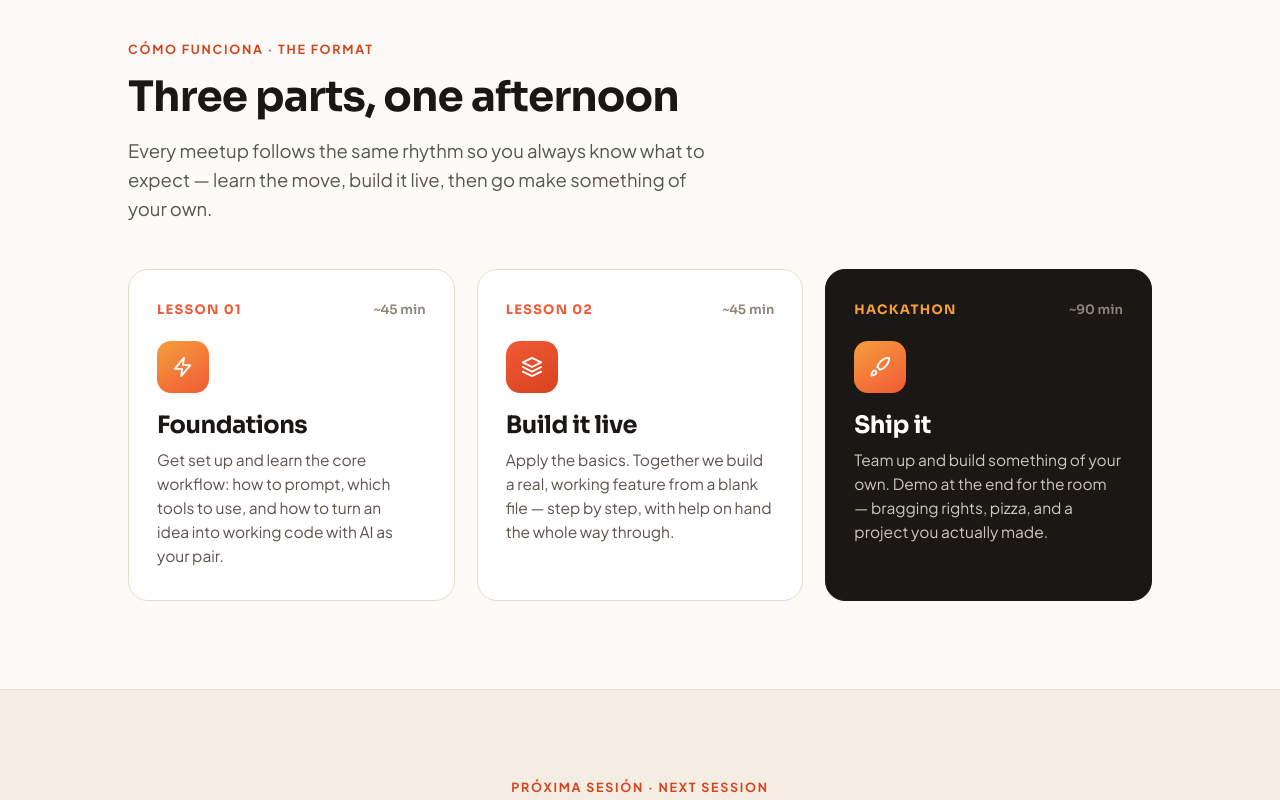
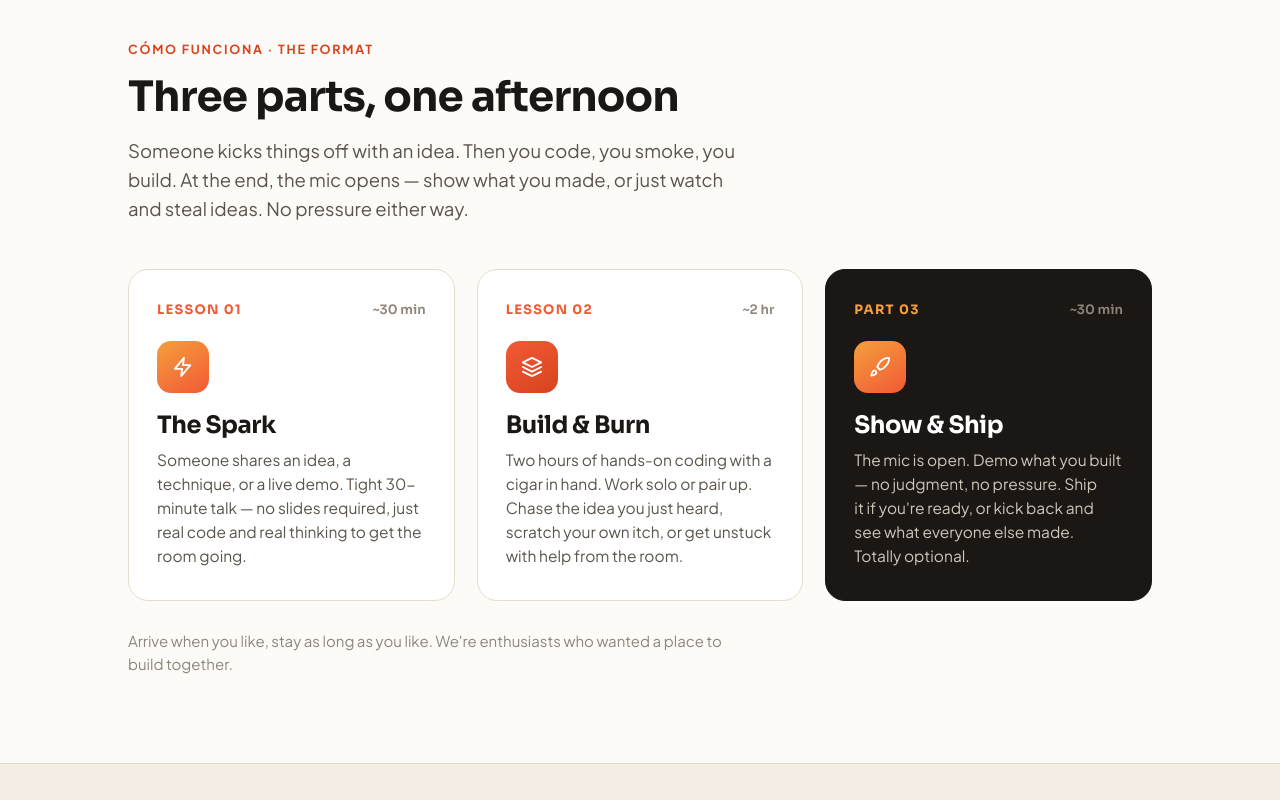
Before and after one commit to cigar-and-code/cigar-and-code, a plain HTML site: page index.html in a window 1280 px wide. Shown: the part 1560-2360 px from the top of the page. Drawn offline with Linux system fonts and the light colour scheme.

Commit message:
Update format section: new timing, copy, and flexibility messaging

```diff
--- a/index.html
+++ b/index.html
@@ -269,7 +269,7 @@ footer .mark{background:var(--coral);}
       <div class="sec-tag">¿Qué es Smoke &amp; Code?</div>
       <h2 class="sec-title">A room full of people<br>building the future</h2>
       <p>Smoke &amp; Code is a community meetup for anyone in the RGV who wants to build with AI — no computer-science degree required. We meet in person at <a href="https://cigarsocietyus.com/" target="_blank" rel="noopener" style="color:var(--coral);text-decoration:underline;text-underline-offset:2px">Cigar Society</a>, open our laptops, and make something real together. Grab a cigar from the lounge, light up, and code.</p>
-      <p>Every session mixes a short hands-on lesson with time to build. You'll leave having shipped something, met people doing the same, and with a clear next step. <span class="es">Bienvenidos todos.</span></p>
+      <p>No curriculum, no commitment. We're enthusiasts who wanted a place to build in person — cigars, code, and good company. Come for the full afternoon or drop in for a bit. The lounge is open either way. <span class="es">Bienvenidos todos.</span></p>
     </div>
     <div class="values">
       <div class="value">
@@ -295,44 +295,45 @@ footer .mark{background:var(--coral);}
 </section>
 
 <!-- ============================================================
-  COMPONENT: Format (Session Cards)
-  Three-column card grid. Cards: Lesson 01, Lesson 02, Hackathon.
-  Lesson 01 & 02: white bg, coral gradient icon.
-  Hackathon (.card.hack): dark ink bg, amber accent — visually distinct.
-  Each card: label + duration (top) / icon / title / description.
+   COMPONENT: Format (Session Cards)
+   Three-column card grid. Cards: Lesson 01, Lesson 02, Part 03.
+   Lesson 01 & 02: white bg, coral gradient icon.
+   Part 03 (.card.hack): dark ink bg, amber accent — visually distinct.
+   Each card: label + duration (top) / icon / title / description.
 ============================================================ -->
 <!-- ── Format ────────────────────────────── -->
 <section class="band" id="format">
   <div class="wrap">
     <div class="sec-tag">Cómo funciona · The format</div>
     <h2 class="sec-title">Three parts, one afternoon</h2>
-    <p class="sec-intro">Every meetup follows the same rhythm so you always know what to expect — learn the move, build it live, then go make something of your own.</p>
+    <p class="sec-intro">Someone kicks things off with an idea. Then you code, you smoke, you build. At the end, the mic opens — show what you made, or just watch and steal ideas. No pressure either way.</p>
     <div class="cards">
       <div class="card">
-        <div class="num"><span>Lesson 01</span><span class="dur">~45 min</span></div>
+        <div class="num"><span>Lesson 01</span><span class="dur">~30 min</span></div>
         <div class="step-ico" style="background:linear-gradient(150deg,#f59e3c,#f15a35)">
           <svg width="22" height="22" viewBox="0 0 24 24" fill="none" stroke="currentColor" stroke-width="2" stroke-linecap="round" stroke-linejoin="round"><path d="M13 2L3 14h8l-1 8 10-12h-8z"/></svg>
         </div>
-        <h3>Foundations</h3>
-        <p>Get set up and learn the core workflow: how to prompt, which tools to use, and how to turn an idea into working code with AI as your pair.</p>
+        <h3>The Spark</h3>
+        <p>Someone shares an idea, a technique, or a live demo. Tight 30-minute talk — no slides required, just real code and real thinking to get the room going.</p>
       </div>
       <div class="card">
-        <div class="num"><span>Lesson 02</span><span class="dur">~45 min</span></div>
+        <div class="num"><span>Lesson 02</span><span class="dur">~2 hr</span></div>
         <div class="step-ico" style="background:linear-gradient(150deg,#f15a35,#d8431f)">
           <svg width="22" height="22" viewBox="0 0 24 24" fill="none" stroke="currentColor" stroke-width="2" stroke-linecap="round" stroke-linejoin="round"><path d="M12 2L2 7l10 5 10-5-10-5z"/><path d="M2 17l10 5 10-5M2 12l10 5 10-5"/></svg>
         </div>
-        <h3>Build it live</h3>
-        <p>Apply the basics. Together we build a real, working feature from a blank file — step by step, with help on hand the whole way through.</p>
+        <h3>Build &amp; Burn</h3>
+        <p>Two hours of hands-on coding with a cigar in hand. Work solo or pair up. Chase the idea you just heard, scratch your own itch, or get unstuck with help from the room.</p>
       </div>
       <div class="card hack">
-        <div class="num"><span>Hackathon</span><span class="dur">~90 min</span></div>
+        <div class="num"><span>Part 03</span><span class="dur">~30 min</span></div>
         <div class="step-ico" style="background:linear-gradient(150deg,#f59e3c,#f15a35)">
           <svg width="22" height="22" viewBox="0 0 24 24" fill="none" stroke="currentColor" stroke-width="2" stroke-linecap="round" stroke-linejoin="round"><path d="M4.5 16.5c-1.5 1.26-2 5-2 5s3.74-.5 5-2c.71-.84.7-2.13-.09-2.91a2.18 2.18 0 0 0-2.91-.09z"/><path d="M12 15l-3-3a22 22 0 0 1 2-3.95A12.88 12.88 0 0 1 22 2c0 2.72-.78 7.5-6 11a22.35 22.35 0 0 1-4 2z"/></svg>
         </div>
-        <h3>Ship it</h3>
-        <p>Team up and build something of your own. Demo at the end for the room — bragging rights, pizza, and a project you actually made.</p>
+        <h3>Show &amp; Ship</h3>
+        <p>The mic is open. Demo what you built — no judgment, no pressure. Ship it if you're ready, or kick back and see what everyone else made. Totally optional.</p>
       </div>
     </div>
+    <p class="sec-intro" style="margin-top:28px;font-size:15px;color:var(--ink-3);max-width:620px">Arrive when you like, stay as long as you like. We're enthusiasts who wanted a place to build together.</p>
   </div>
 </section>
 
@@ -412,6 +413,7 @@ footer .mark{background:var(--coral);}
       <div class="faq-item"><div class="faq-q"><span class="qm">Q.</span>¿Se habla español?</div><div class="faq-a">Sí. Sessions run in English with bilingual help in the room — ask questions in whichever language you're comfortable with.</div></div>
       <div class="faq-item"><div class="faq-q"><span class="qm">Q.</span>What should I bring?</div><div class="faq-a">A laptop and a charger. We'll help you set up everything else when you arrive.</div></div>
       <div class="faq-item"><div class="faq-q"><span class="qm">Q.</span>Can I bring a friend?</div><div class="faq-a">Please do. Just have them RSVP too so we can save enough seats and snacks.</div></div>
+      <div class="faq-item"><div class="faq-q"><span class="qm">Q.</span>Can I come late or leave early?</div><div class="faq-a">Of course. We're here for the afternoon — join when it suits you.</div></div>
     </div>
   </div>
 </section>
```
Also changed, not shown: 1 other file.
